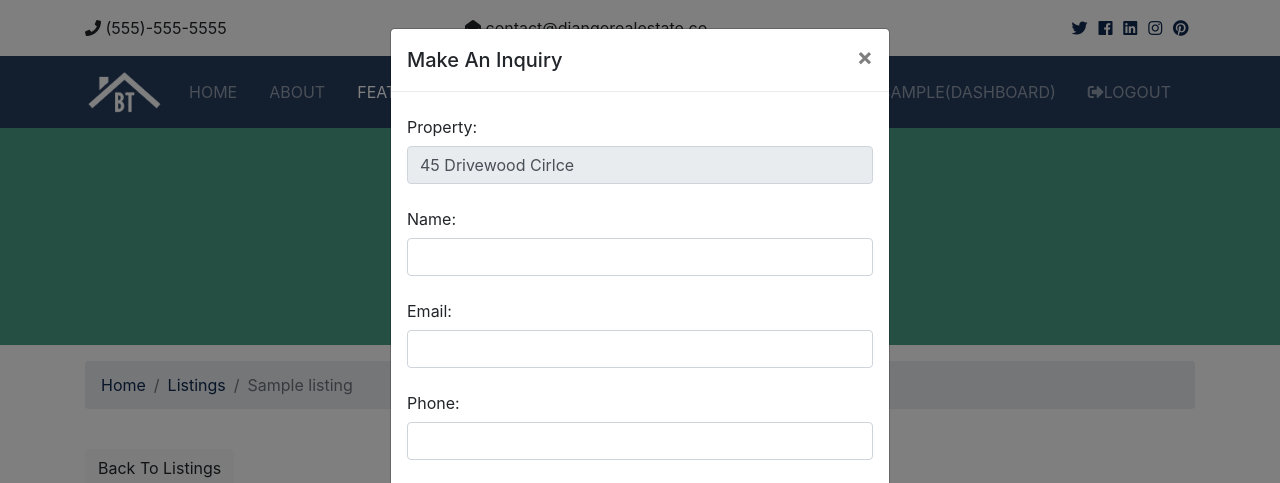
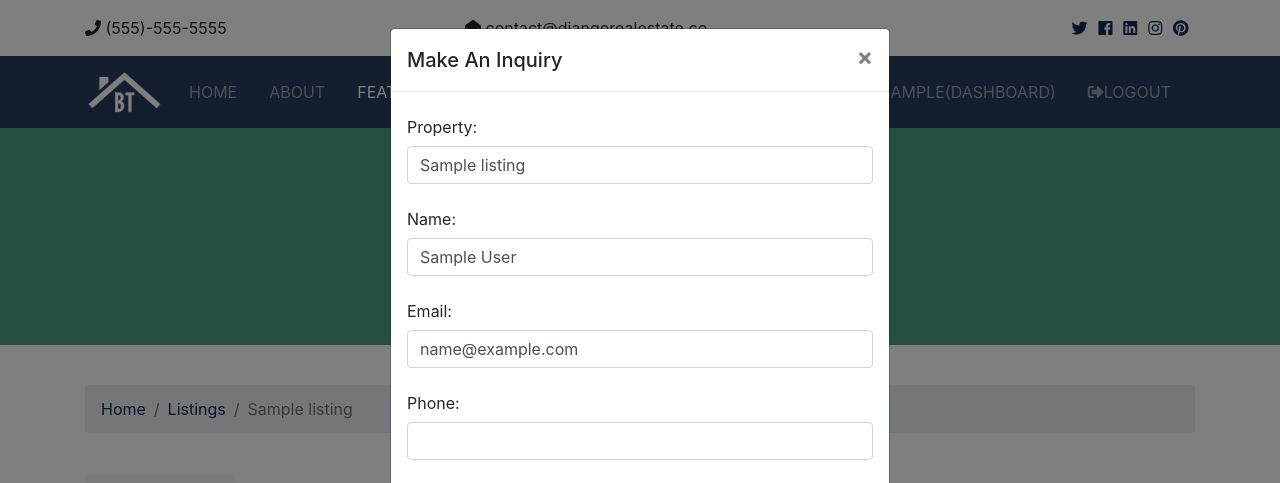
Before and after one commit to danielattiach/realestateproject, a Django app: page /listings/1 in a window 1280 px wide, after a click on "Make An Inquiry". Shown: the top 483 px of the page. Run offline with Django 3.2, Linux system fonts and the light colour scheme; a user stored in the database is signed in; tables that the repository leaves empty hold one stand-in row (values such as "Sample post"); grey boxes marked "Sample" are stand-in pictures; some libraries are stand-ins or nearby versions.

Commit message:
added functioning contacts app

```diff
--- /dev/null
+++ b/contacts/urls.py
@@ -0,0 +1,6 @@
+from django.urls import path
+from . import views
+
+urlpatterns = [
+    path('contact/', views.contact, name='contact')
+]
--- a/realestate/urls.py
+++ b/realestate/urls.py
@@ -7,5 +7,6 @@ urlpatterns = [
     path('admin/', admin.site.urls),
     path('', include('pages.urls')),
     path('listings/', include('listings.urls')),
-    path('accounts/', include('accounts.urls'))
+    path('accounts/', include('accounts.urls')),
+    path('contacts/', include('contacts.urls'))
 ] + static(settings.MEDIA_URL, document_root=settings.MEDIA_ROOT)
--- a/templates/listings/listing.html
+++ b/templates/listings/listing.html
@@ -12,7 +12,9 @@
     </div>
   </div>
 </section>
-
+<br />
+<!-- Alert -->
+{% include 'partials/_alerts.html' %}
 <!-- Breadcrumb -->
 <section id="bc" class="mt-3">
   <div class="container">
@@ -228,24 +230,39 @@
         </button>
       </div>
       <div class="modal-body">
-        <form>
+        <form action="{% url 'contact' %}" method="POST">
+          {% csrf_token %}
+          {% if user.is_authenticated %}
+            <input type="hidden" name="user_id" value="{{ user.id }}">
+          {% else %}
+          <input type="hidden" name="user_id" value="">
+          {% endif %}
+          <input type="hidden" name="realtor_email" value="{{ listing.realtor.email }}">
+          <input type="hidden" name="listing_id" value="{{ listing.id }}">
           <div class="form-group">
             <label for="property_name" class="col-form-label">Property:</label>
             <input
               type="text"
               name="listing"
               class="form-control"
-              value="45 Drivewood Cirlce"
-              disabled
+              value="{{ listing.title }}"
             />
           </div>
           <div class="form-group">
             <label for="name" class="col-form-label">Name:</label>
-            <input type="text" name="name" class="form-control" required />
+            <input type="text" name="name" class="form-control"
+              {% if user.is_authenticated %}
+                value="{{ user.first_name }} {{ user.last_name }}"
+              {% endif %}
+            required />
           </div>
           <div class="form-group">
             <label for="email" class="col-form-label">Email:</label>
-            <input type="email" name="email" class="form-control" required />
+            <input type="email" name="email" class="form-control"
+            {% if user.is_authenticated %}
+              value="{{ user.email }}"
+            {% endif %}
+            required />
           </div>
           <div class="form-group">
             <label for="phone" class="col-form-label">Phone:</label>
```
Also changed, not shown: contacts/admin.py (+8 -1 lines), contacts/models.py (+12 -1 lines), contacts/views.py (+37 -2 lines), realestate/settings.py (+8 -0 lines), contacts/migrations/0001_initial.py (added).
